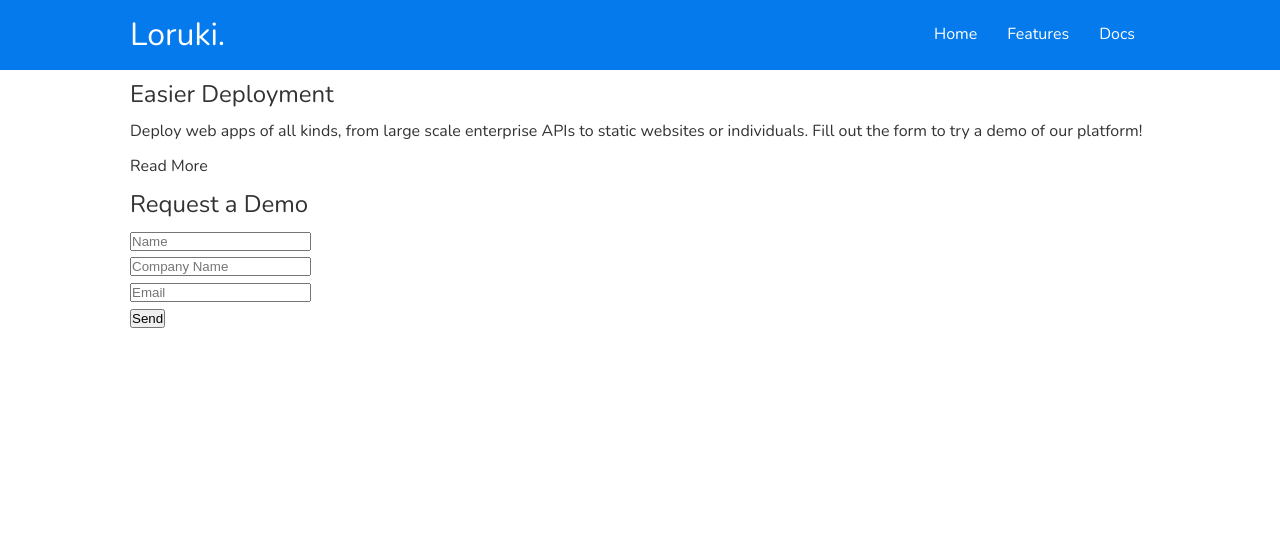
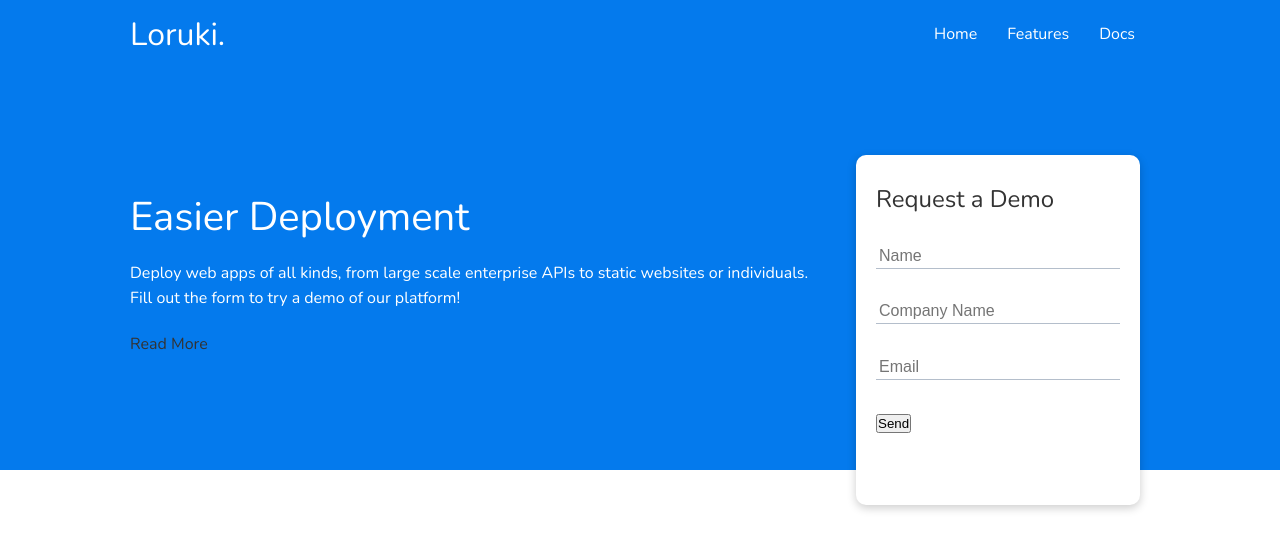
Before and after one commit to SourceCodeArman/website1, a plain HTML site: page index.html in a window 1280 px wide. Drawn offline with nearby package versions, Linux system fonts and the light colour scheme.

Commit message:
Update style.css

```diff
--- a/style.css
+++ b/style.css
@@ -1,4 +1,7 @@
 @import url("https://fonts.googleapis.com/css2?family=Nunito:wght@300&display=swap");
+:root {
+    --primary-color: #047aed;
+}
 
 * {
     box-sizing: border-box;
@@ -11,6 +14,7 @@ body {
     color: #333;
     line-height: 1.6;
 }
+
 ul {
     list-style-type: none;
 }
@@ -36,7 +40,7 @@ img {
 }
 
 .navbar {
-  background-color: #047aed;
+    background-color: var(--primary-color);
     color: #fff;
     height: 70px;
 }
@@ -59,11 +63,74 @@ img {
     justify-content: space-between;
 }
 
+
+/* Showcase */
+
+.showcase {
+    background-color: var(--primary-color);
+    height: 400px;
+    color: white;
+    position: relative;
+}
+
+.showcase h1 {
+    font-size: 40px;
+}
+
+.showcase p {
+    margin: 20px 0;
+}
+
+.showcase .grid {
+    overflow: visible;
+    grid-template-columns: 55% 45%;
+    gap: 30px;
+}
+
+.showcase-form {
+    position: relative;
+    top: 60px;
+    height: 350px;
+    width: 400px;
+    padding: 40px;
+    z-index: 100;
+    justify-self: flex-end;
+}
+
+.showcase-form .form-control {
+    margin: 30px 0;
+}
+
+.showcase-form input[type='text'],
+.showcase-form input[type='email'] {
+    border: 0;
+    border-bottom: 1px solid #b4becb;
+    width: 100%;
+    padding: 3px;
+    font-size: 16px;
+}
+
+.showcase-form input:focus {
+    outline: none;
+}
+
+
+/* Utilities */
+
 .container {
     max-width: 1100px;
     margin: 0 auto;
     overflow: auto;
     padding: 0 40px;
+}
+
+.card {
+    background-color: #fff;
+    color: #333;
+    border-radius: 10px;
+    box-shadow: 0 3px 10px rgba(0, 0, 0, 0.2);
+    padding: 20px;
+    margin: 10px;
 }
 
 .flex {
@@ -72,3 +139,12 @@ img {
     align-items: center;
     height: 100%;
 }
+
+.grid {
+    display: flex;
+    grid-template-columns: repeat(2, 1fr);
+    gap: 20px;
+    justify-content: center;
+    align-items: center;
+    height: 100%;
+}
```
Lines whose indentation alone changed are shown as unchanged.
